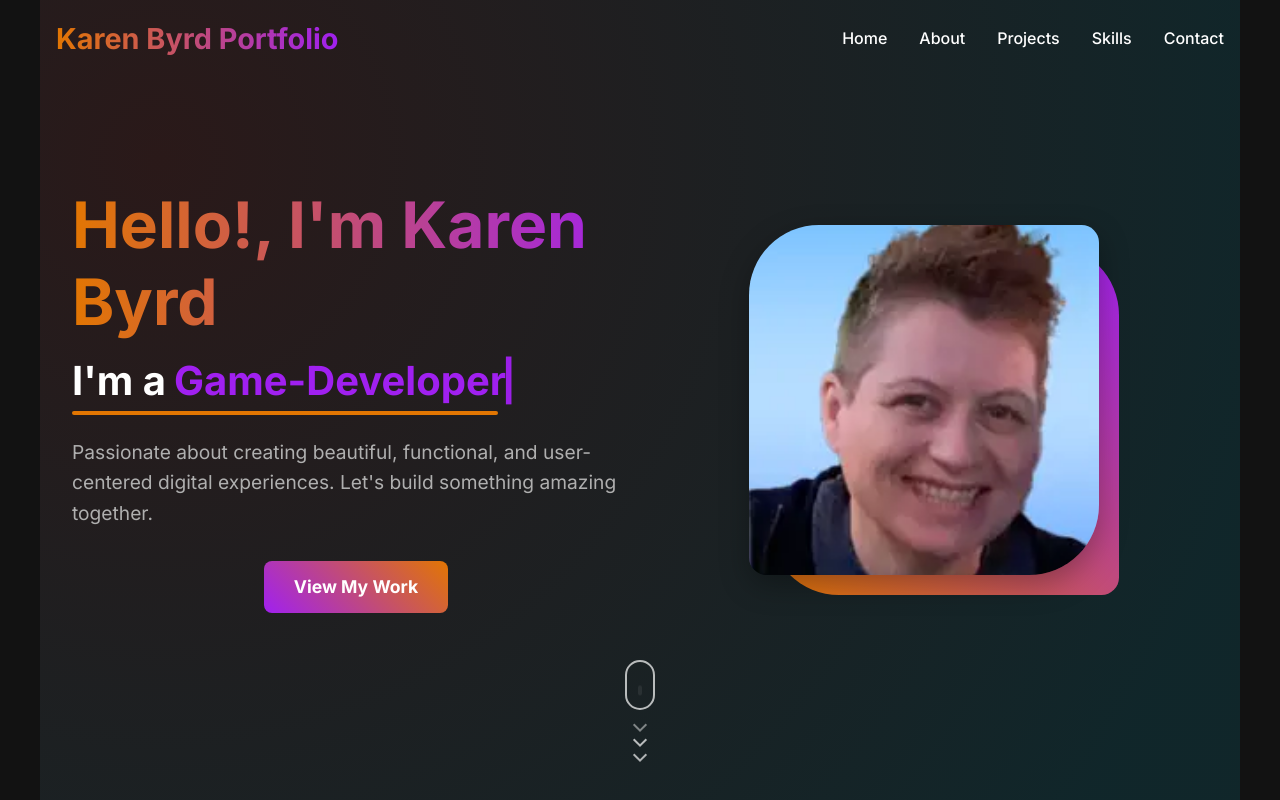
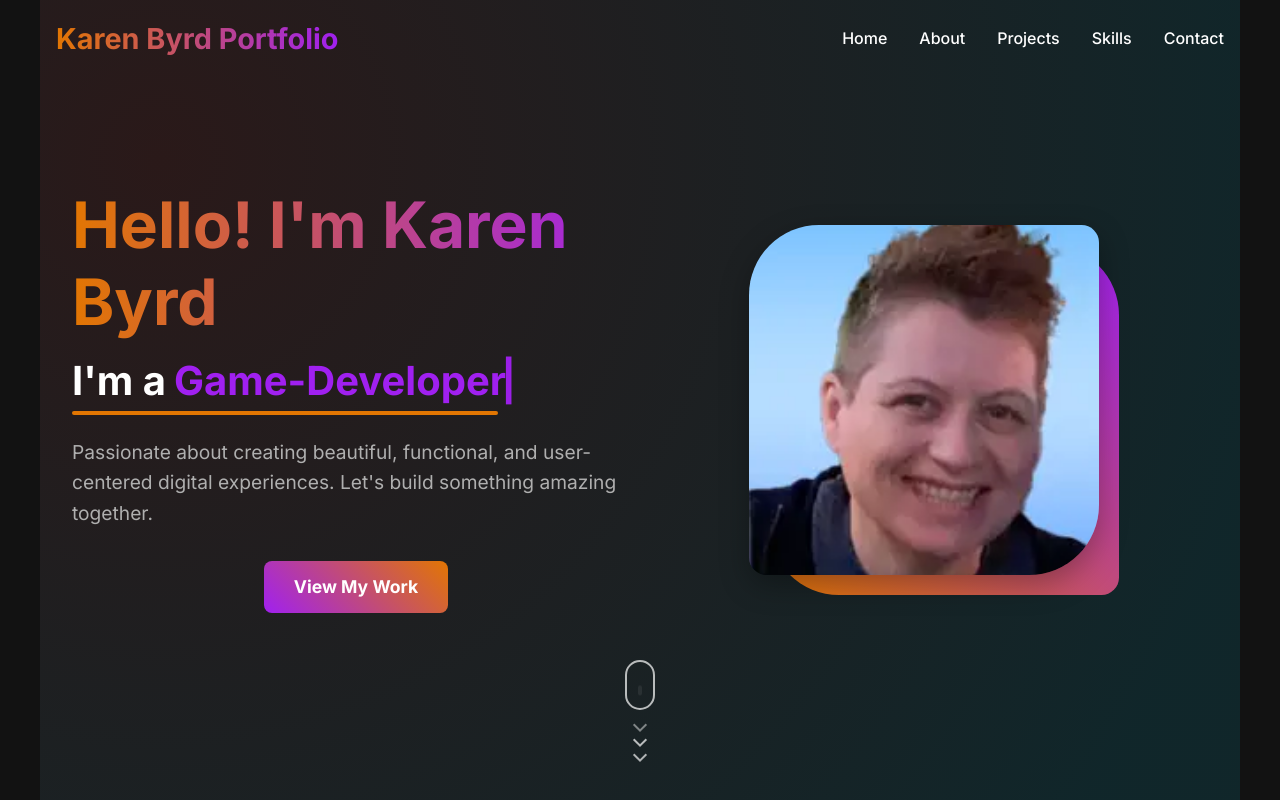
Before and after one commit to klb-dev/klb-portfolio, a React (Vite) app: page / in a window 1280 px wide. Shown: the top 800 px of the page. Built offline with nearby package versions, Linux system fonts and the light colour scheme.

Commit message:
typo fixed

```diff
--- a/src/components/hero/Hero.jsx
+++ b/src/components/hero/Hero.jsx
@@ -38,7 +38,7 @@ const Hero = () => {
       <section id="home" className="hero">
         <div className="hero-content">
           <div className="hero-text">
-            <h1>Hello!, I'm <span className="highlight">Karen Byrd </span></h1>
+            <h1>Hello! I'm <span className="highlight">Karen Byrd </span></h1>
             <h2 className="profession">
               I'm a <span ref={textRef} className="typed-text"></span>
             </h2>
```
